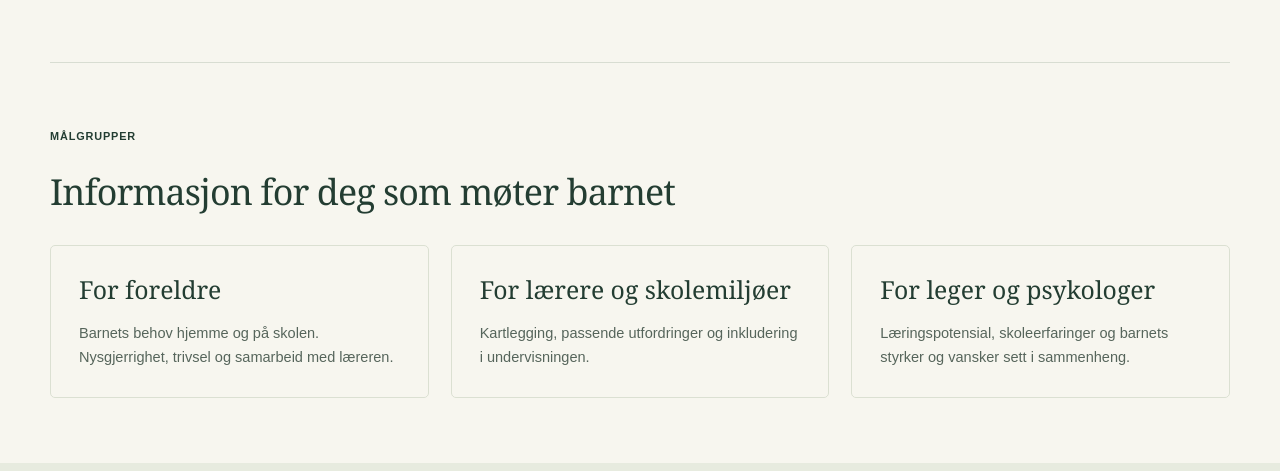
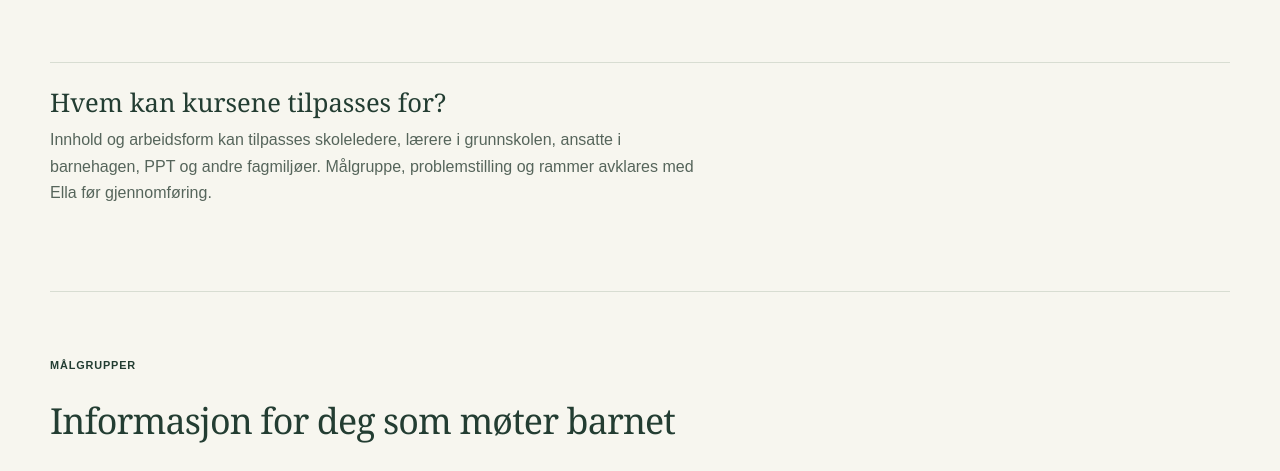
Before and after one commit to ltj54/idsoe-radgivning-nettside, a plain HTML site: page index.html in a window 1280 px wide. Shown: the part 1128-1599 px from the top of the page. Drawn offline with Linux system fonts and the light colour scheme.

Commit message:
Oppdater nettsiden

```diff
--- a/index.html
+++ b/index.html
@@ -41,7 +41,7 @@
           </ul>
           <p>Innholdet i det enkelte kurset eller seminaret avtales med Ella.</p>
         </aside>
-      </div>
+      <div class="course-audiences"><h3>Hvem kan kursene tilpasses for?</h3><p>Innhold og arbeidsform kan tilpasses skoleledere, lærere i grunnskolen, ansatte i barnehagen, PPT og andre fagmiljøer. Målgruppe, problemstilling og rammer avklares med Ella før gjennomføring.</p></div></div>
     </section><section id="raadgivning" class="section wrap" aria-labelledby="services-title"><p class="eyebrow">MÅLGRUPPER</p><h2 id="services-title">Informasjon for deg som møter barnet</h2><div class="cards audience-cards"><article class="card link-card"><h3><a class="card-title" href="foreldre.html">For foreldre</a></h3><p>Barnets behov hjemme og på skolen. Nysgjerrighet, trivsel og samarbeid med læreren.</p></article><article class="card link-card"><h3><a class="card-title" href="laerere.html">For lærere og skolemiljøer</a></h3><p>Kartlegging, passende utfordringer og inkludering i undervisningen.</p></article><article class="card link-card"><h3><a class="card-title" href="helsepersonell.html">For leger og psykologer</a></h3><p>Læringspotensial, skoleerfaringer og barnets styrker og vansker sett i sammenheng.</p></article></div></section><section id="kontakt" class="contact" aria-labelledby="contact-title"><div class="section wrap contact-grid"><div><p class="eyebrow">KONTAKT</p><h2 id="contact-title">Kontaktinformasjon</h2><p>Henvendelser om kurs, seminarer, rådgivning og faglige temaer kan rettes til Idsøe Rådgivning.</p></div><div class="contact-detail"><h3>Idsøe Rådgivning</h3><p>Ella Maria Cosmovici Idsøe</p></div></div></section>
   </main>
   <dialog id="contact-form-dialog" class="contact-form-dialog" aria-labelledby="contact-form-title">
--- a/styles.css
+++ b/styles.css
@@ -38,6 +38,7 @@
 .course-layout>div>p{max-width:650px;color:var(--muted)}
 .course-topics{background:var(--sage);padding:28px;border-radius:4px}
 .course-topics h3{font-size:1.4rem}.course-topics .topic-list{margin-bottom:18px}.course-topics>p{font-size:.83rem;color:var(--muted);margin-bottom:0}
+.course-audiences{grid-column:1 / -1;border-top:1px solid var(--line);padding-top:24px;color:var(--muted)}.course-audiences h3{margin-bottom:8px;color:var(--ink)}.course-audiences p{max-width:800px}
 @media(max-width:740px){.course-layout{grid-template-columns:1fr;gap:28px}.course-topics{padding:23px}}
 
 /* Målgrupper: faglige artikler */
```
Also changed, not shown: en.html (+1 -1 lines), knowledge.html (+1 -1 lines), kunnskapsbank.html (+1 -1 lines).
